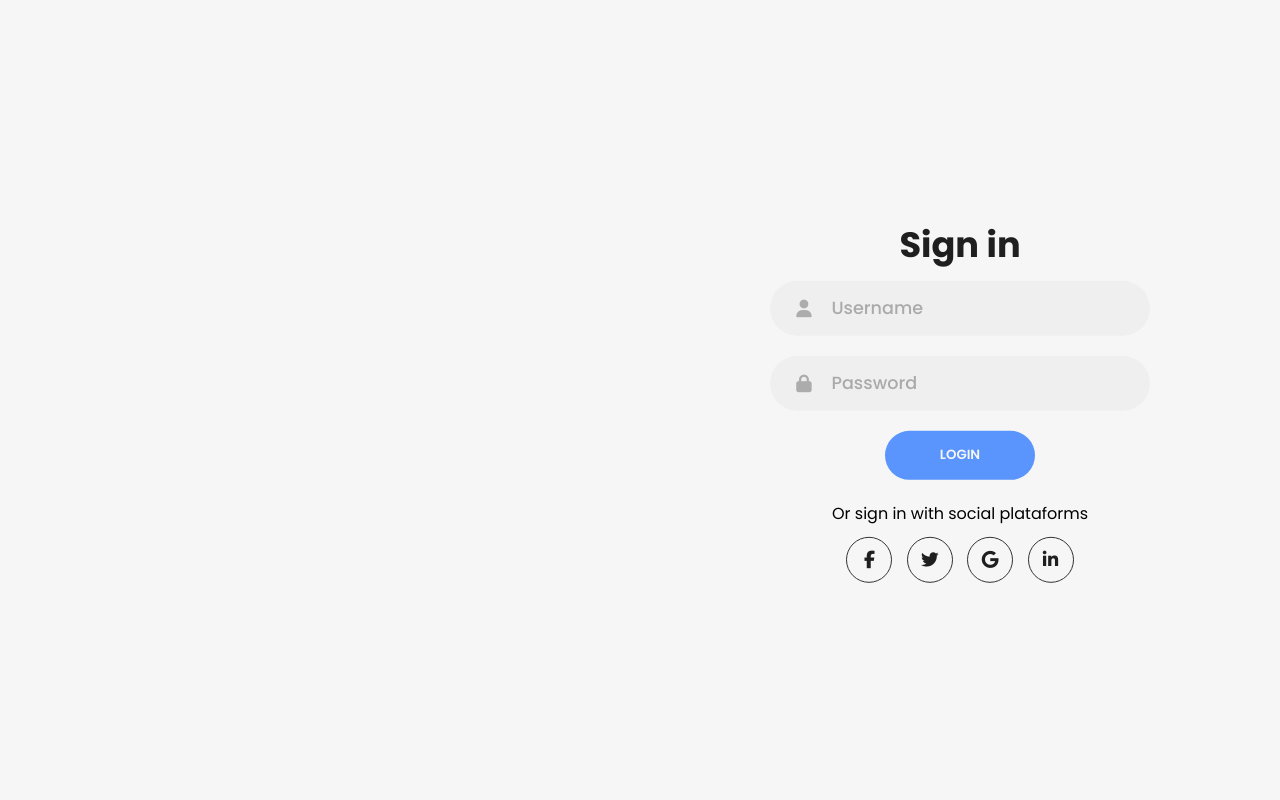
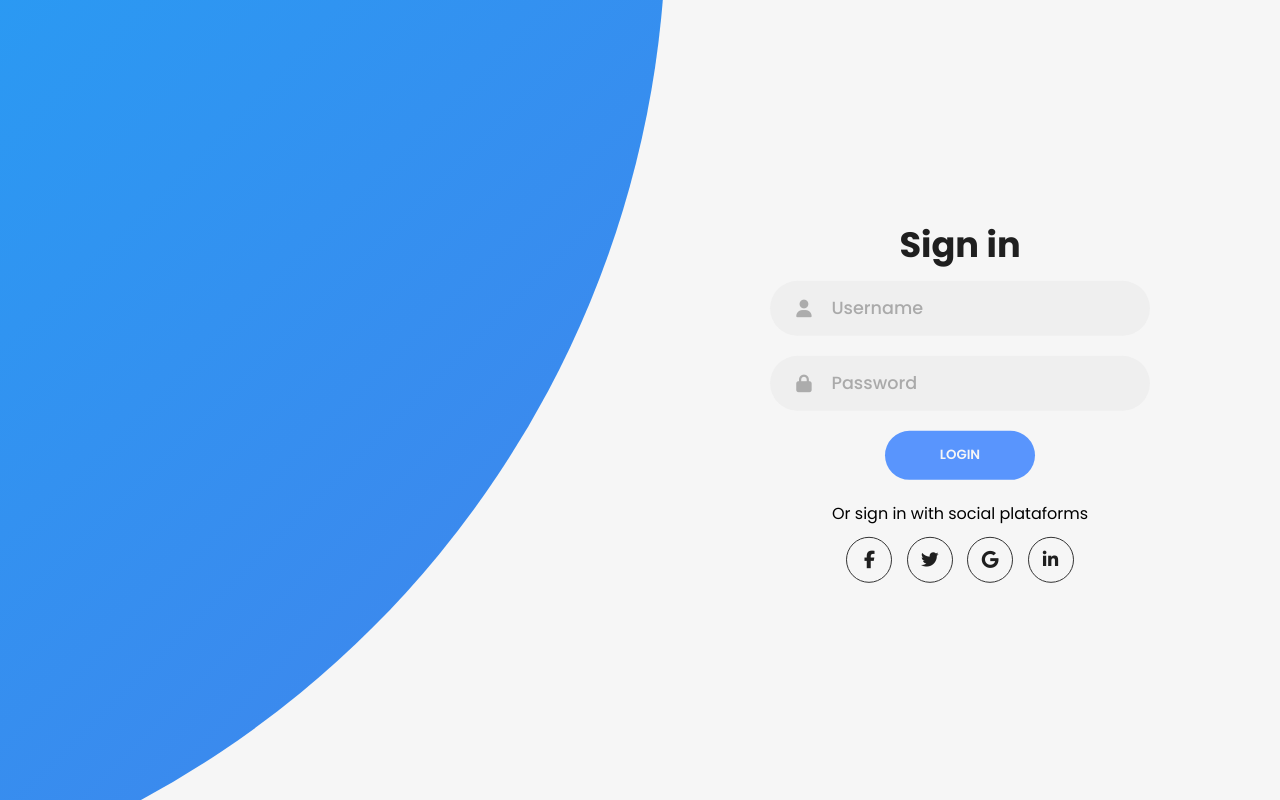
Before and after one commit to guibrbs/Sliding-Sign-In, a React (Vite) app: page / in a window 1280 px wide. Built offline with nearby package versions, Linux system fonts and the light colour scheme.

Commit message:
:rocket:Adding the big circle

```diff
--- a/src/App.css
+++ b/src/App.css
@@ -5,3 +5,15 @@
   background-color: #f6f6f6;
   overflow: hidden;
 }
+
+.container::before{
+  content: '';
+  position: absolute;
+  width: 2000px;
+  height: 2000px;
+  border-radius: 50%;
+  background: linear-gradient(-45deg, #4481eb, #04befe);
+  top: -10%;
+  right: 48%;
+  transform: translateY(-50%);
+}
```
